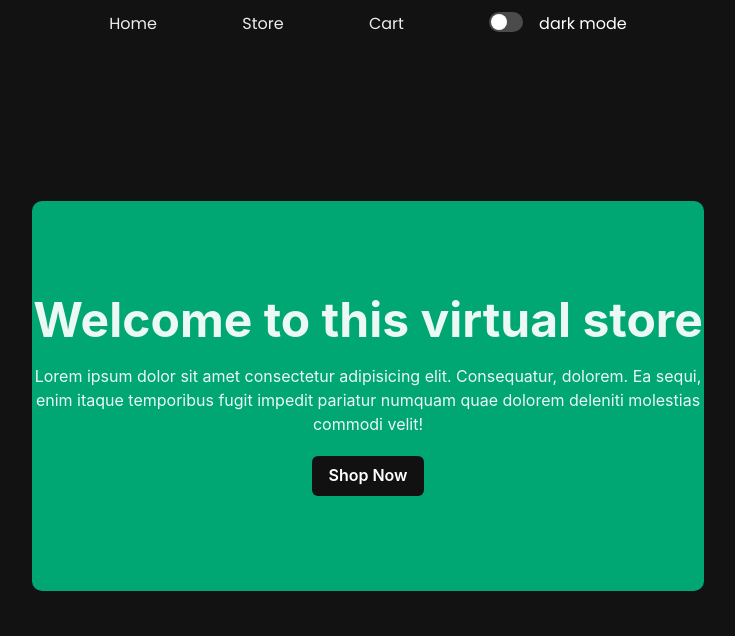
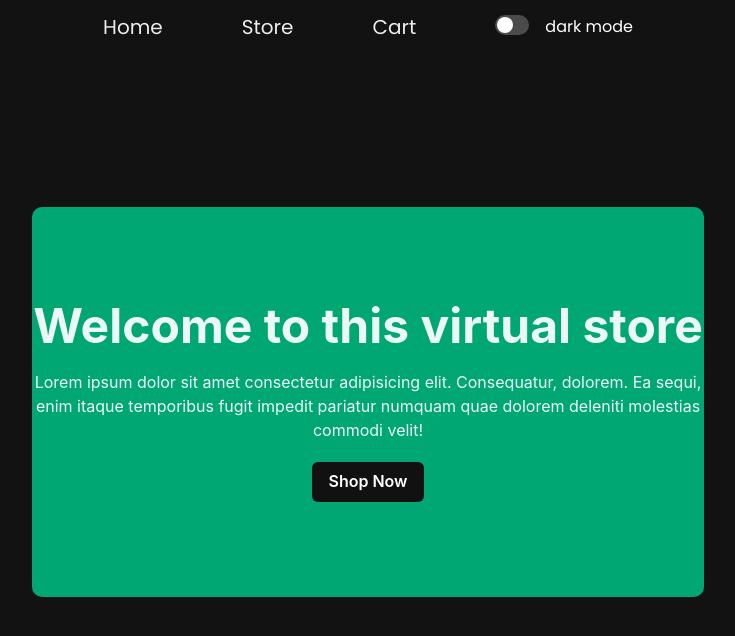
Before and after one commit to symonogwe/Shopping-Cart-Project, a React (Vite) app: page / in a window 1280 px wide. Shown: the top 636 px of the page, without its empty margins (272-1007 px from the left). Built offline with nearby package versions, Linux system fonts and the light colour scheme.

Commit message:
Add hover effects to nav links

```diff
--- a/src/Components/NavBar/NavLink.jsx
+++ b/src/Components/NavBar/NavLink.jsx
@@ -16,6 +16,11 @@ const NavLink = ({ path }) => {
       as={ReactRouterLink}
       to={path}
       className="nav-link"
+      fontSize={"xl"}
+      _hover={{
+        borderBottom: "none",
+        color: "#00a773",
+      }}
     >
       {navText[path]}
     </ChakraLink>
```
